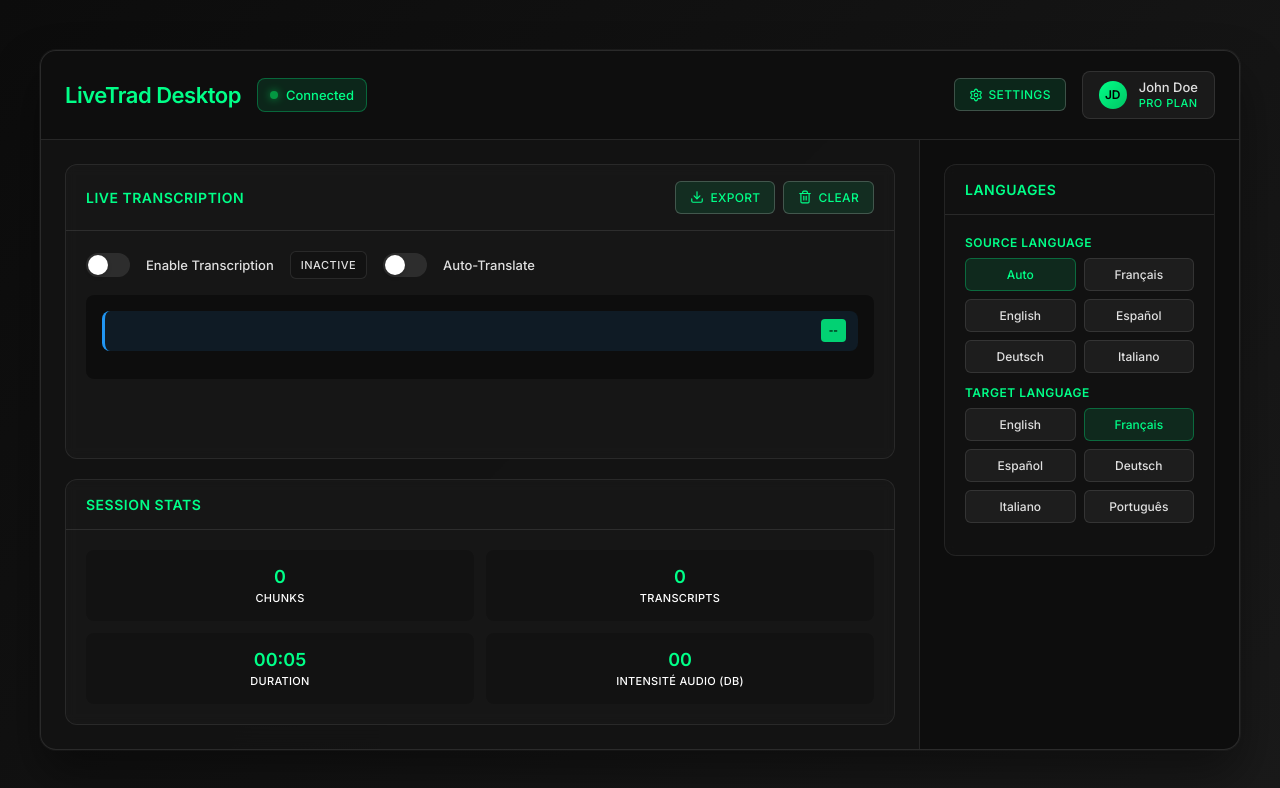
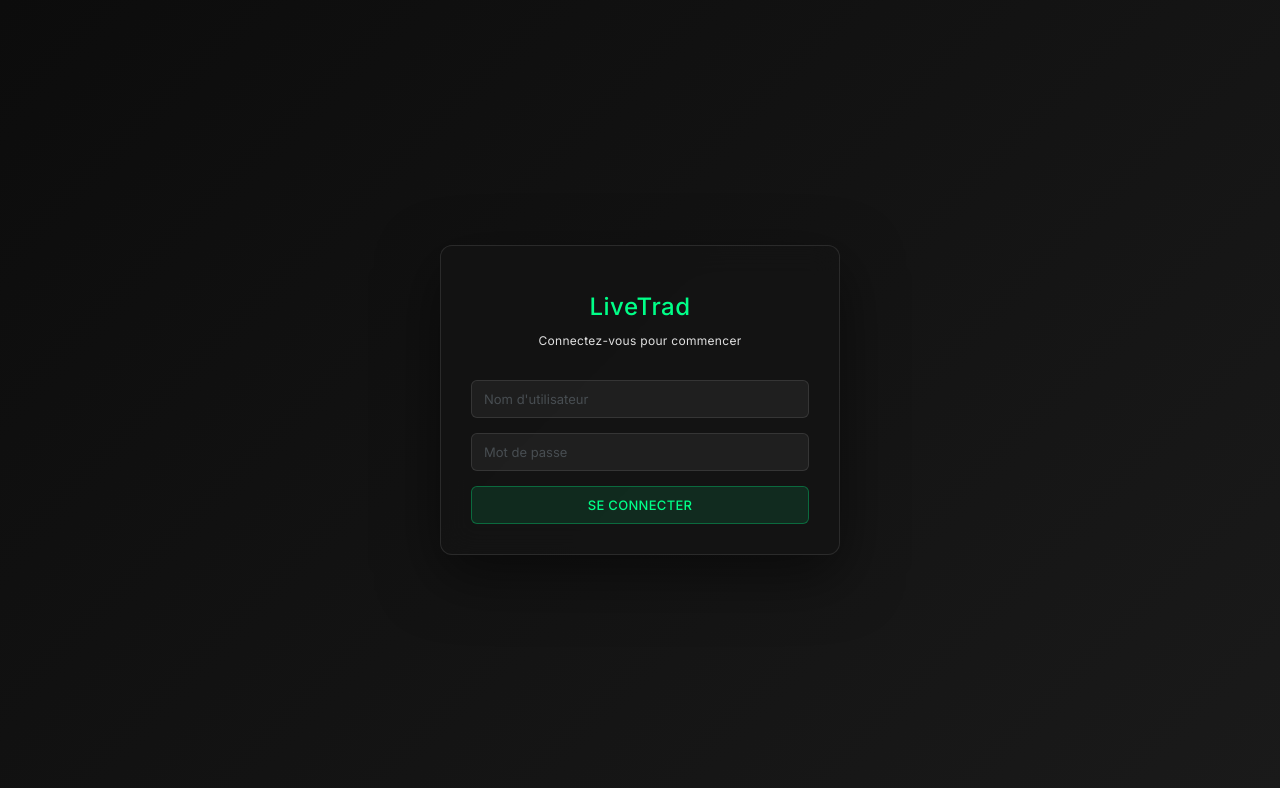
Before and after one commit to LiveTrad/livetrad-io-engine, a browser extension: page desktop/public/index.html in a window 1280 px wide. Drawn offline with nearby package versions, Linux system fonts and the light colour scheme.

Commit message:
feat(login): Added login screen

```diff
--- a/desktop/public/index.html
+++ b/desktop/public/index.html
@@ -5,9 +5,27 @@
     <link href="https://fonts.googleapis.com/css2?family=Inter:wght@300;400;500;600;700&display=swap" rel="stylesheet">
     <script src="https://unpkg.com/lucide@latest/dist/umd/lucide.js"></script>
     <link rel="stylesheet" href="style.css">
+    <link rel="stylesheet" href="login.style.css">
 </head>
 <body class="theme-hacker">
-    <div class="app-container">
+    <!-- Écran de connexion -->
+    <div id="login-screen" class="login-screen">
+        <div class="login-container">
+            <div class="login-header">
+                <h1>LiveTrad</h1>
+                <p>Connectez-vous pour commencer</p>
+            </div>
+            <div class="login-form">
+                <input type="text" id="username" placeholder="Nom d'utilisateur" required>
+                <input type="password" id="password" placeholder="Mot de passe" required>
+                <button id="loginBtn" class="btn-primary">Se connecter</button>
+                <div id="loginError" class="error-message"></div>
+            </div>
+        </div>
+    </div>
+
+    <!-- Application principale (cachée par défaut) -->
+    <div class="app-container" id="main-app" style="display: none;">
         <div class="app-header">
             <div class="header-left">
                 <h1 class="app-title">LiveTrad Desktop</h1>
--- /dev/null
+++ b/desktop/public/login.style.css
@@ -0,0 +1,148 @@
+.login-screen {
+    position: fixed;
+    top: 0;
+    left: 0;
+    width: 100%;
+    height: 100%;
+    background: linear-gradient(135deg, #0c0c0c 0%, #1a1a1a 100%);
+    display: flex;
+    align-items: center;
+    justify-content: center;
+    z-index: 2000;
+    backdrop-filter: blur(5px);
+}
+
+.login-container {
+    width: 100%;
+    max-width: 400px;
+    background: rgba(20, 20, 20, 0.95);
+    backdrop-filter: blur(15px);
+    border: 1px solid rgba(255, 255, 255, 0.1);
+    border-radius: 12px;
+    box-shadow: 0 20px 60px rgba(0, 0, 0, 0.5);
+    padding: 30px;
+    display: flex;
+    flex-direction: column;
+    gap: 20px;
+    transition: all 0.3s ease;
+}
+
+.login-header {
+    text-align: center;
+}
+
+.login-header h1 {
+    color: #00ff88;
+    font-size: 24px;
+    font-weight: 500;
+    letter-spacing: 0.5px;
+    margin-bottom: 5px;
+    font-family: 'Inter', -apple-system, BlinkMacSystemFont, 'Segoe UI', 'Roboto', 'Oxygen', 'Ubuntu', 'Cantarell', sans-serif;
+}
+
+.login-header p {
+    color: #e0e0e0;
+    font-size: 12px;
+    font-weight: 400;
+    letter-spacing: 0.3px;
+}
+
+.login-form {
+    display: flex;
+    flex-direction: column;
+    gap: 15px;
+}
+
+.login-form input {
+    padding: 10px 12px;
+    background: rgba(255, 255, 255, 0.05);
+    border: 1px solid rgba(255, 255, 255, 0.1);
+    border-radius: 6px;
+    color: #e0e0e0;
+    font-size: 13px;
+    font-family: 'Inter', -apple-system, BlinkMacSystemFont, 'Segoe UI', 'Roboto', 'Oxygen', 'Ubuntu', 'Cantarell', sans-serif;
+    transition: all 0.2s ease;
+}
+
+.login-form input:focus {
+    outline: none;
+    border-color: rgba(0, 255, 136, 0.4);
+    background: rgba(255, 255, 255, 0.08);
+    box-shadow: 0 0 5px rgba(0, 255, 136, 0.3);
+}
+
+.login-form input::placeholder {
+    color: #99a8b57c;
+    opacity: 0.7;
+}
+
+.btn-primary {
+    padding: 10px 20px;
+    background: rgba(0, 255, 136, 0.1);
+    border: 1px solid rgba(0, 255, 136, 0.3);
+    border-radius: 6px;
+    color: #00ff88;
+    font-size: 13px;
+    font-weight: 500;
+    text-transform: uppercase;
+    letter-spacing: 0.3px;
+    cursor: pointer;
+    transition: all 0.2s ease;
+    font-family: 'Inter', -apple-system, BlinkMacSystemFont, 'Segoe UI', 'Roboto', 'Oxygen', 'Ubuntu', 'Cantarell', sans-serif;
+}
+
+.btn-primary:hover {
+    background: rgba(0, 255, 136, 0.2);
+    border-color: rgba(0, 255, 136, 0.5);
+    transform: translateY(-1px);
+    box-shadow: 0 2px 4px rgba(0, 255, 136, 0.2);
+}
+
+.btn-primary:active {
+    transform: translateY(0);
+    box-shadow: none;
+}
+
+.error-message {
+    color: #ff6b6b;
+    font-size: 11px;
+    text-align: center;
+    padding: 5px;
+    background: rgba(255, 64, 64, 0.1);
+    border-radius: 4px;
+    display: none;
+    font-family: 'Inter', -apple-system, BlinkMacSystemFont, 'Segoe UI', 'Roboto', 'Oxygen', 'Ubuntu', 'Cantarell', sans-serif;
+}
+
+.error-message.active {
+    display: block;
+}
+
+/* Animations */
+@keyframes slideIn {
+    from { opacity: 0; transform: translateY(20px); }
+    to { opacity: 1; transform: translateY(0); }
+}
+
+.login-container {
+    animation: slideIn 0.3s ease;
+}
+
+/* Responsive */
+@media (max-width: 480px) {
+    .login-container {
+        padding: 20px;
+    }
+
+    .login-header h1 {
+        font-size: 20px;
+    }
+
+    .login-form input {
+        font-size: 12px;
+    }
+
+    .btn-primary {
+        font-size: 12px;
+    }
+}
```
Also changed, not shown: 1 other file.
